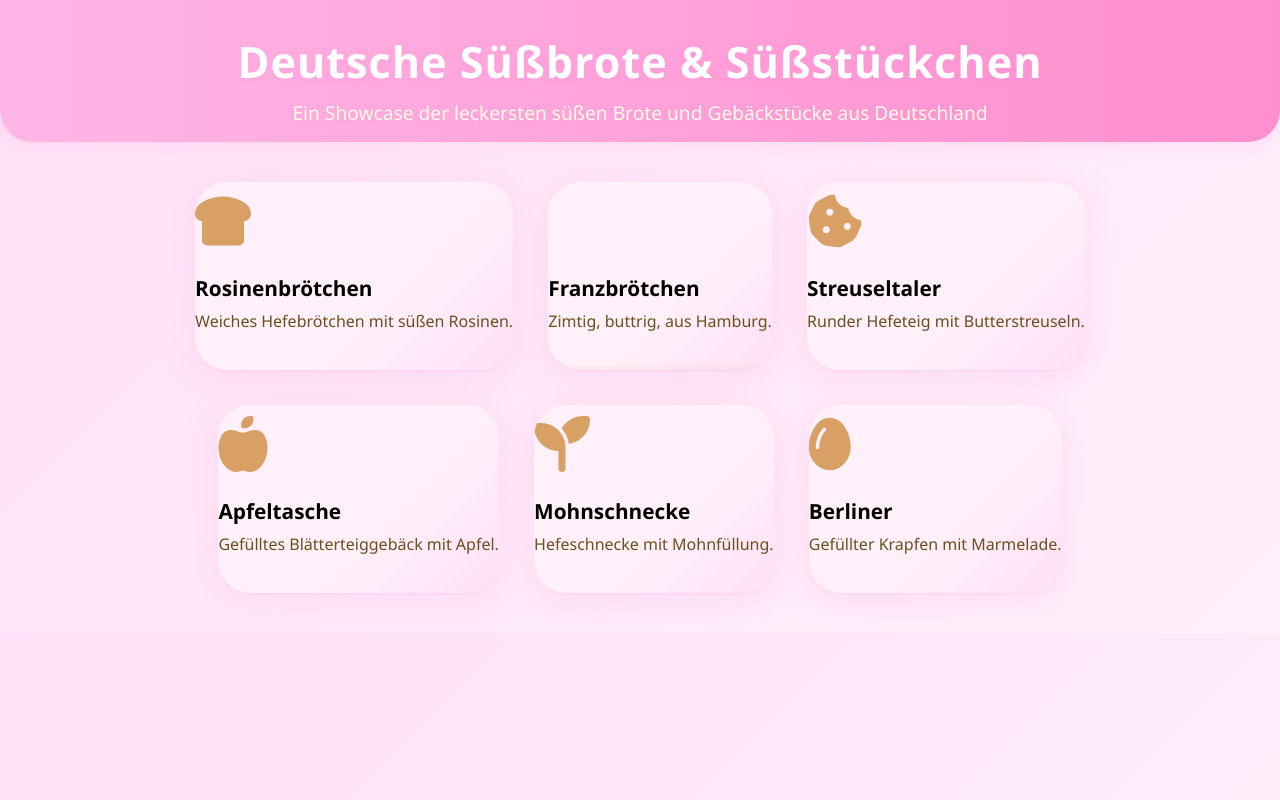
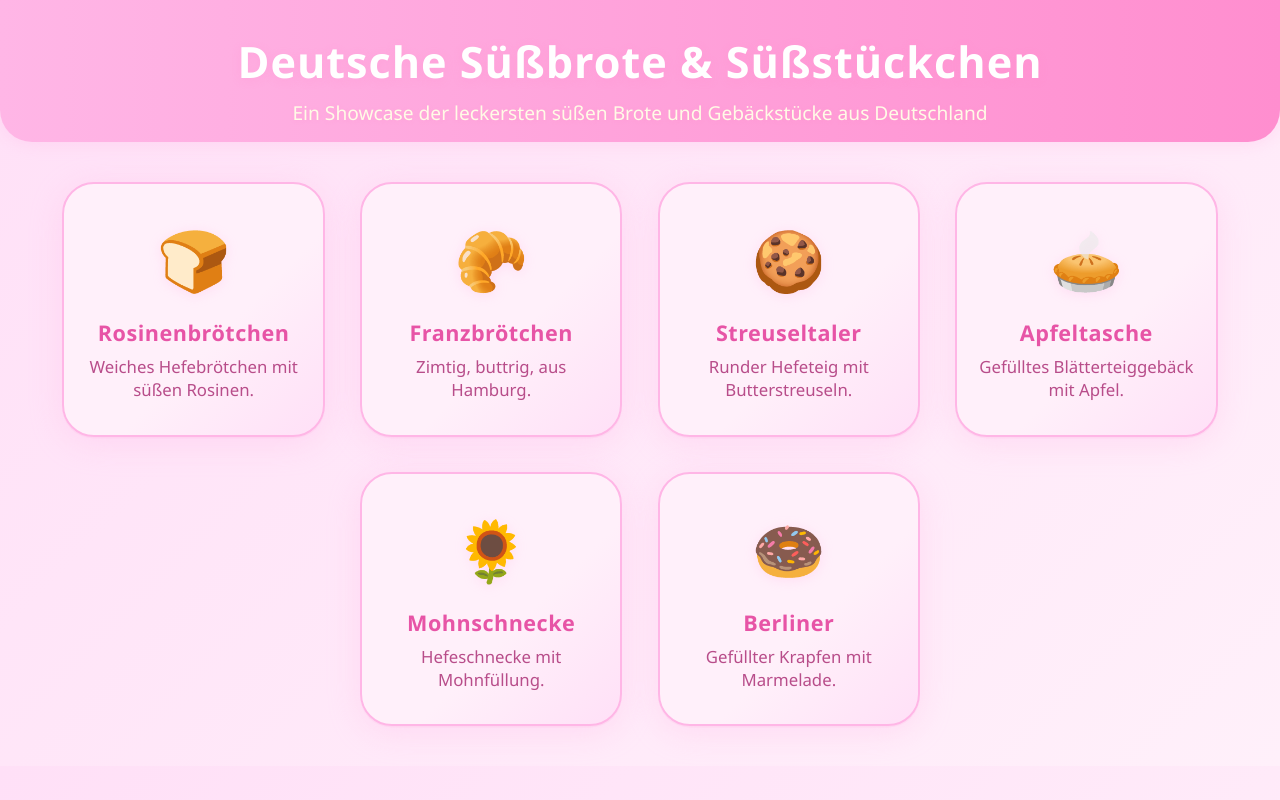
Before and after one commit to sussstuckle/lecker, a plain HTML site: page index.html in a window 1280 px wide. Drawn offline with Linux system fonts and the light colour scheme.

Commit message:
rosaaaaaa :)

```diff
--- a/index.html
+++ b/index.html
@@ -44,41 +44,50 @@
             background: linear-gradient(135deg, #fff0fa 60%, #ffe0f7 100%);
             border-radius: 2rem;
             box-shadow: 0 6px 32px #ffb6e655, 0 1.5px 0 #ff8ecf22;
+            width: 220px;
+            padding: 2.2rem 1.2rem 1.2rem 1.2rem;
+            text-align: center;
+            cursor: pointer;
+            transition: transform 0.25s, box-shadow 0.25s;
             position: relative;
             overflow: hidden;
+            border: 2.5px solid #ffb6e6;
         }
         .bread-card:hover {
-            transform: translateY(-8px) scale(1.04);
-            box-shadow: 0 8px 32px #d9a06655;
+            transform: translateY(-10px) scale(1.06) rotate(-2deg);
+            box-shadow: 0 12px 48px #ff8ecf77, 0 2px 0 #ffb6e655;
+            border-color: #ff8ecf;
         }
         .bread-icon {
-            font-size: 3.5rem;
-            color: #d9a066;
-            margin-bottom: 1rem;
-            transition: color 0.2s;
+            font-size: 3.7rem;
+            margin-bottom: 1.2rem;
+            transition: transform 0.2s;
+            filter: drop-shadow(0 2px 6px #ffb6e655);
         }
         .bread-card:hover .bread-icon {
-            color: #b87b2b;
+            transform: scale(1.15) rotate(6deg);
         }
         .bread-title {
-            font-size: 1.3rem;
+            font-size: 1.35rem;
             font-weight: bold;
             margin-bottom: 0.5rem;
+            color: #e754a6;
+            letter-spacing: 0.5px;
         }
         .bread-desc {
-            font-size: 1rem;
-            color: #6b4f1d;
+            font-size: 1.05rem;
+            color: #b84d8a;
             min-height: 60px;
         }
         .bread-details {
             position: absolute;
             left: 0; right: 0; bottom: -100%;
-            background: #fffbe6;
-            color: #6b4f1d;
-            padding: 1rem;
-            border-radius: 0 0 1.2rem 1.2rem;
-            box-shadow: 0 -2px 12px #d9a06633;
-            transition: bottom 0.4s cubic-bezier(.68,-0.55,.27,1.55);
+            background: #fff0fa;
+            color: #b84d8a;
+            padding: 1.2rem 1rem 1.5rem 1rem;
+            border-radius: 0 0 2rem 2rem;
+            box-shadow: 0 -2px 18px #ffb6e655;
+            transition: bottom 0.5s cubic-bezier(.68,-0.55,.27,1.55);
             z-index: 2;
         }
         .bread-card.active .bread-details {
@@ -86,10 +95,10 @@
         }
         .close-btn {
             position: absolute;
-            top: 0.5rem;
-            right: 1rem;
-            font-size: 1.2rem;
-            color: #b87b2b;
+            top: 0.7rem;
+            right: 1.2rem;
+            font-size: 1.3rem;
+            color: #e754a6;
             cursor: pointer;
         }
     </style>
@@ -102,7 +111,7 @@
     <main>
         <section class="showcase">
             <div class="bread-card" onclick="showDetails(this)">
-                <div class="bread-icon"><i class="fas fa-bread-slice"></i></div>
+                <div class="bread-icon">🍞</div>
                 <div class="bread-title">Rosinenbrötchen</div>
                 <div class="bread-desc">Weiches Hefebrötchen mit süßen Rosinen.</div>
                 <div class="bread-details">
@@ -111,7 +120,7 @@
                 </div>
             </div>
             <div class="bread-card" onclick="showDetails(this)">
-                <div class="bread-icon"><i class="fas fa-croissant"></i></div>
+                <div class="bread-icon">🥐</div>
                 <div class="bread-title">Franzbrötchen</div>
                 <div class="bread-desc">Zimtig, buttrig, aus Hamburg.</div>
                 <div class="bread-details">
@@ -120,7 +129,7 @@
                 </div>
             </div>
             <div class="bread-card" onclick="showDetails(this)">
-                <div class="bread-icon"><i class="fas fa-cookie-bite"></i></div>
+                <div class="bread-icon">🍪</div>
                 <div class="bread-title">Streuseltaler</div>
                 <div class="bread-desc">Runder Hefeteig mit Butterstreuseln.</div>
                 <div class="bread-details">
@@ -129,7 +138,7 @@
                 </div>
             </div>
             <div class="bread-card" onclick="showDetails(this)">
-                <div class="bread-icon"><i class="fas fa-apple-alt"></i></div>
+                <div class="bread-icon">🥧</div>
                 <div class="bread-title">Apfeltasche</div>
                 <div class="bread-desc">Gefülltes Blätterteiggebäck mit Apfel.</div>
                 <div class="bread-details">
@@ -138,7 +147,7 @@
                 </div>
             </div>
             <div class="bread-card" onclick="showDetails(this)">
-                <div class="bread-icon"><i class="fas fa-seedling"></i></div>
+                <div class="bread-icon">🌻</div>
                 <div class="bread-title">Mohnschnecke</div>
                 <div class="bread-desc">Hefeschnecke mit Mohnfüllung.</div>
                 <div class="bread-details">
@@ -147,7 +156,7 @@
                 </div>
             </div>
             <div class="bread-card" onclick="showDetails(this)">
-                <div class="bread-icon"><i class="fas fa-egg"></i></div>
+                <div class="bread-icon">🍩</div>
                 <div class="bread-title">Berliner</div>
                 <div class="bread-desc">Gefüllter Krapfen mit Marmelade.</div>
                 <div class="bread-details">
```
Also changed, not shown: image.png (added), 1 other file.
